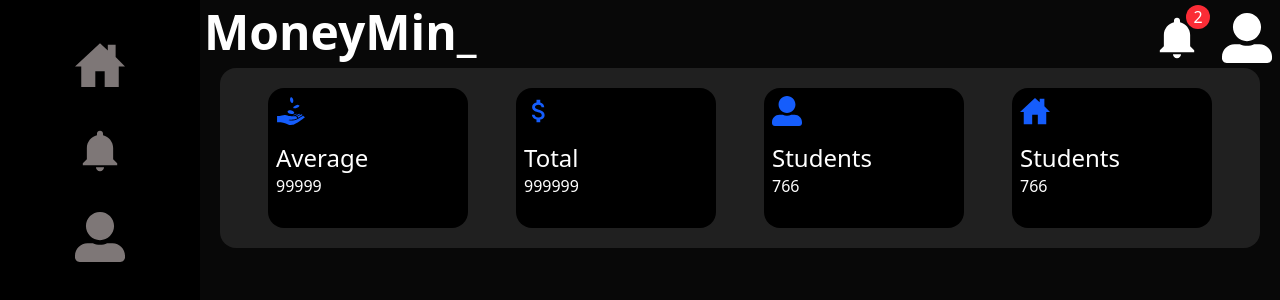
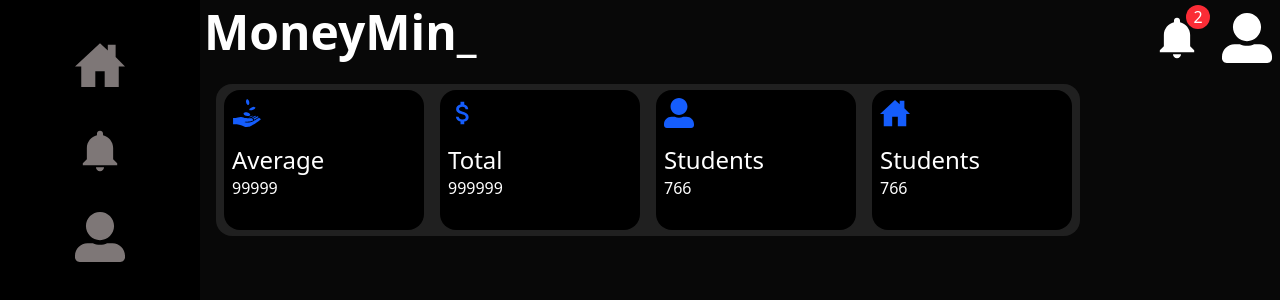
Before and after one commit to KavumaHakim/MoneyMind, a React (Vite) app: page / in a window 1280 px wide. Shown: the top 300 px of the page. Built offline with nearby package versions, Linux system fonts and the light colour scheme.

Commit message:
feat: enhance Dashboard layout with updated InfoCard styling and spacing

```diff
--- a/src/components/dashboard.tsx
+++ b/src/components/dashboard.tsx
@@ -12,7 +12,7 @@ const Dashboard = () => {
             <Sidebar/>
             <div>
                 <Heading/>
-                    <div className="flex bg-[#202020] w-100% justify-evenly flex-wrap h-45 items-center ml-5 mr-5 rounded-2xl">
+                    <div className="flex bg-[#202020] gap-4 flex-wrap h-38 items-center ml-4 mt-4 rounded-2xl w-[54rem] justify-center">
                         <InfoCard cardName="Average" icon={GiReceiveMoney} value="99999"/>
                         <InfoCard cardName="Total" icon={MdAttachMoney} value="999999"/>
                         <InfoCard cardName="Students" icon={FaUserAlt} value="766"/>
```
